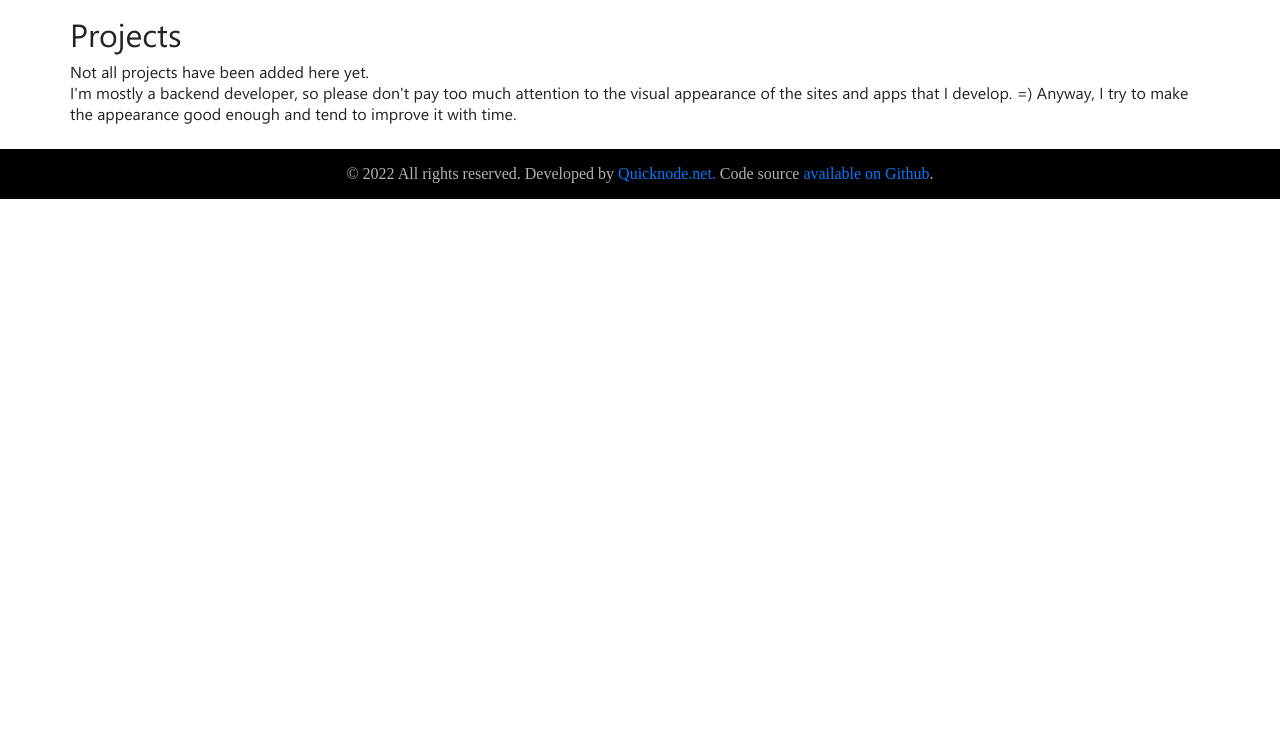
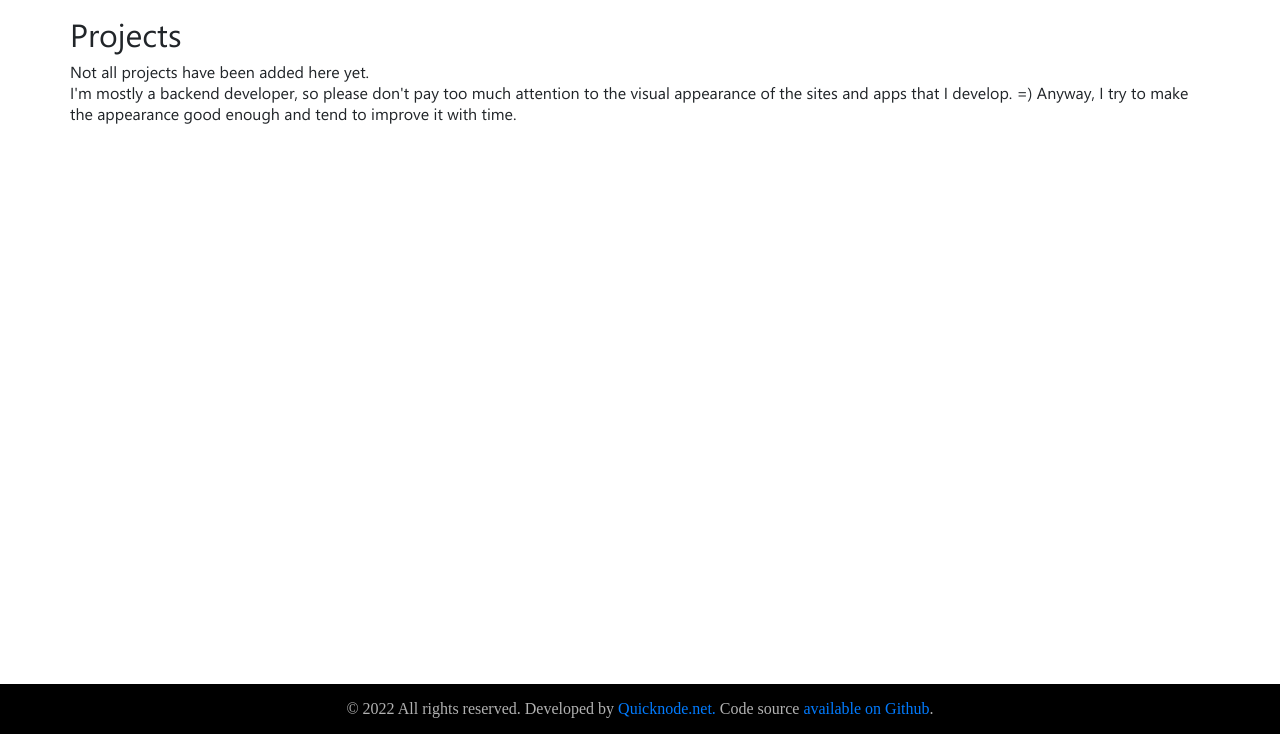
Before and after one commit to hyperfield/devportfolio, a Django app: page / in a window 1280 px wide. Shown: the part 66-800 px from the top of the page. Run offline with Django 4.2, Linux system fonts and the light colour scheme; data that the repository does not hold is empty; parts of the project's set-up code (start-up, migrations or seed data) failed here and were passed over; some libraries are stand-ins or nearby versions.

Commit message:
Fixed footer

```diff
--- a/static/css/main.css
+++ b/static/css/main.css
@@ -57,12 +57,13 @@ html {
 
 .footer {
   background-color:black;
-  min-height: 50px;
-  position: relative;
+  height: 50px;
+  position: absolute;
   width: 100%;
   bottom: 0;
   left: 0;
-  float: left;
+  overflow: hidden;
+  clear: both;
 }
 
 .footer p {
@@ -109,6 +110,7 @@ html {
   margin-right: 30px;
   text-justify: inter-word;
   font-family: Segoe;
+  margin-bottom: 50px;
 }
 
 .logo {
```
